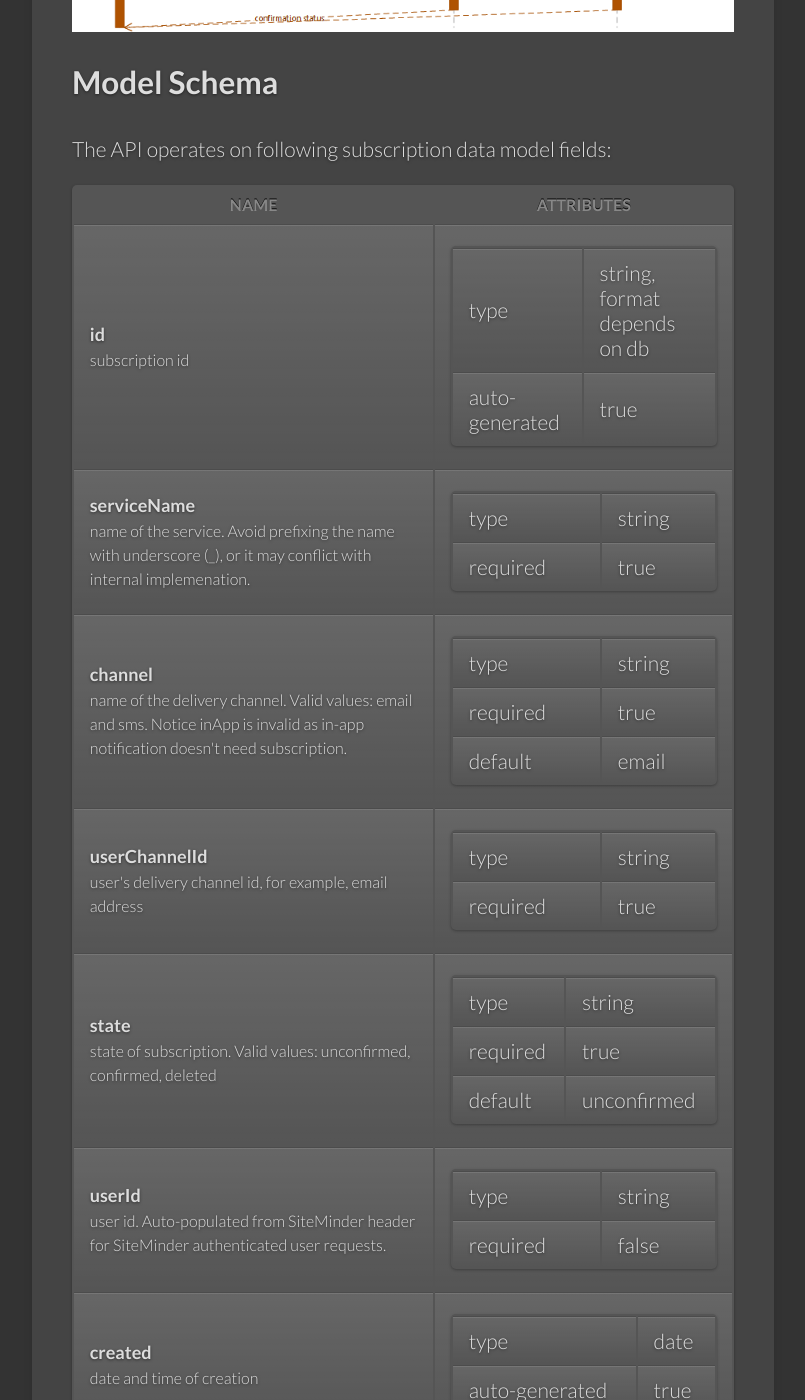
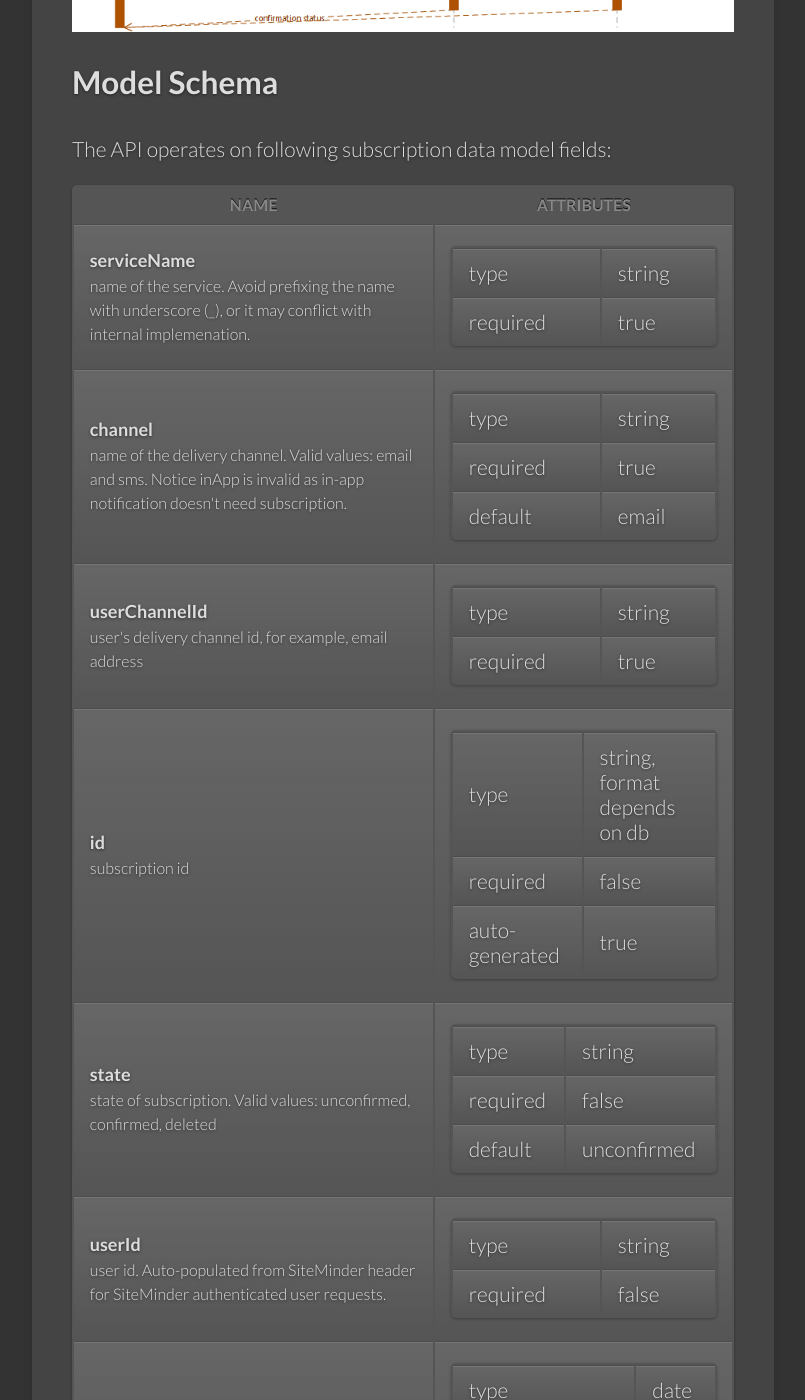
Before and after one commit to bcgov/MyGovBC-notification-server, a Jekyll site: the page built from docs/_docs/api-subscription.md, in a window 1280 px wide and 1400 px high, scrolled down 2633 px. Shown: the whole window, without its empty margins (139-944 px from the left). Built offline with Jekyll 4.4.1, drawn with Linux system fonts in a browser that asks for light colours; some of the changed text lies outside the part shown.

```diff
--- a/docs/_docs/api-subscription.md
+++ b/docs/_docs/api-subscription.md
@@ -25,18 +25,6 @@ The API operates on following subscription data model fields:
   <tr>
     <th>Name</th>
     <th>Attributes</th>
-  </tr>
-  <tr>
-    <td>
-      <p class="name">id</p>
-      <p class="description">subscription id</p>
-    </td>
-    <td>
-      <table>
-        <tr><td>type</td><td>string, format depends on db</td></tr>
-        <tr><td>auto-generated</td><td>true</td></tr>
-      </table>
-    </td>
   </tr>
   <tr>
     <td>
@@ -77,13 +65,26 @@ The API operates on following subscription data model fields:
   </tr>
   <tr>
     <td>
+      <p class="name">id</p>
+      <p class="description">subscription id</p>
+    </td>
+    <td>
+      <table>
+        <tr><td>type</td><td>string, format depends on db</td></tr>
+        <tr><td>required</td><td>false</td></tr>
+        <tr><td>auto-generated</td><td>true</td></tr>
+      </table>
+    </td>
+  </tr>
+  <tr>
+    <td>
       <p class="name">state</p>
       <p class="description">state of subscription. Valid values: unconfirmed, confirmed, deleted</p>
     </td>
     <td>
       <table>
         <tr><td>type</td><td>string</td></tr>
-        <tr><td>required</td><td>true</td></tr>
+        <tr><td>required</td><td>false</td></tr>
         <tr><td>default</td><td>unconfirmed</td></tr>
       </table>
     </td>
@@ -108,6 +109,7 @@ The API operates on following subscription data model fields:
     <td>
       <table>
         <tr><td>type</td><td>date</td></tr>
+        <tr><td>required</td><td>false</td></tr>
         <tr><td>auto-generated</td><td>true</td></tr>
       </table>
     </td>
@@ -120,6 +122,7 @@ The API operates on following subscription data model fields:
     <td>
       <table>
         <tr><td>type</td><td>date</td></tr>
+        <tr><td>required</td><td>false</td></tr>
         <tr><td>auto-generated</td><td>true</td></tr>
       </table>
     </td>
@@ -183,7 +186,7 @@ The API operates on following subscription data model fields:
   </tr>
   <tr>
     <td>
-      <p class="name"><a name="broadcastPushNotificationFilter"/>broadcastPushNotificationFilter</p>
+      <p class="name"><a name="broadcastPushNotificationFilter"></a>broadcastPushNotificationFilter</p>
       <div class="description">a string conforming to jmespath <a href="http://jmespath.org/specification.html#filter-expressions">filter expressions syntax</a> after the question mark (?). The filter is matched against the <i><a href="../api-notification#data">data</a></i> field of broadcast push notification. Examples of filter
         <ul>
           <li>simple <br/>
@@ -217,6 +220,7 @@ The API operates on following subscription data model fields:
     <td>
       <table>
         <tr><td>type</td><td>string</td></tr>
+        <tr><td>required</td><td>false</td></tr>
         <tr><td>auto-generated</td><td>true</td></tr>
       </table>
     </td>
@@ -229,6 +233,7 @@ The API operates on following subscription data model fields:
     <td>
       <table>
         <tr><td>type</td><td>object</td></tr>
+        <tr><td>required</td><td>false</td></tr>
         <tr><td>auto-generated</td><td>true</td></tr>
       </table>
     </td>
```
Also changed, not shown: spec/app/subscription.spec.js (+40 -0 lines).
